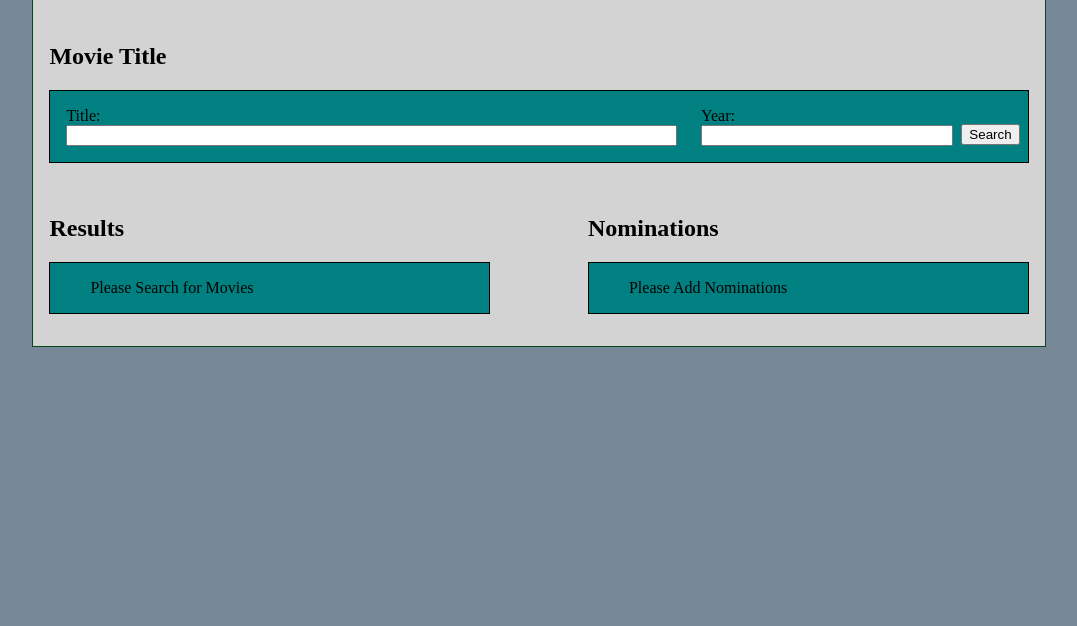
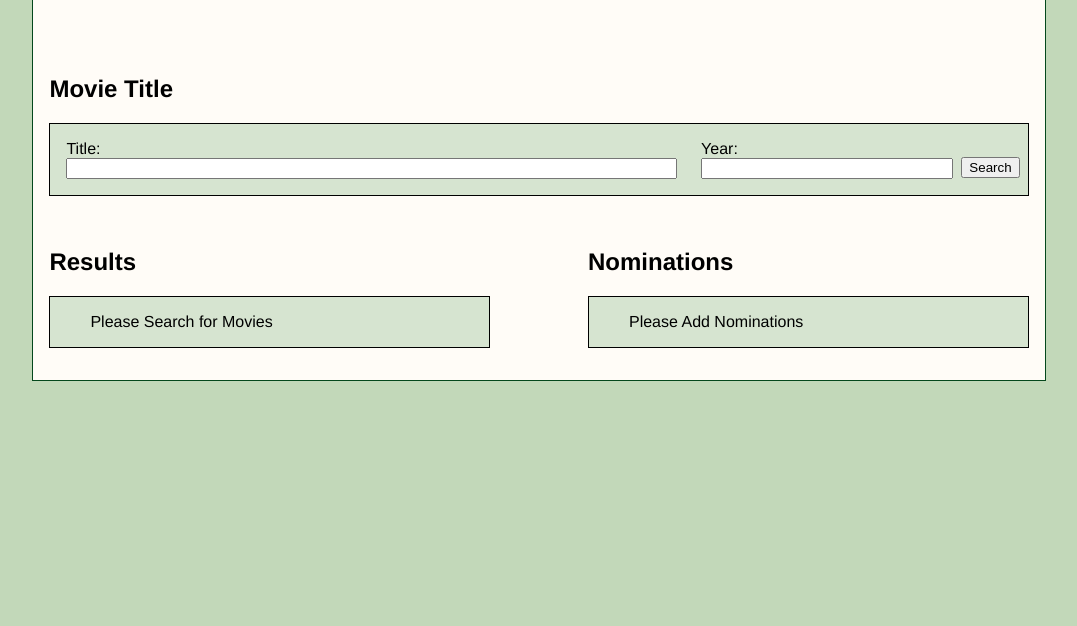
Before and after one commit to edwardhaddican/ShopifyInternChallengeWinter2021, a React app: page / in a window 1280 px wide. Shown: the part 174-800 px from the top of the page, without its empty margins (101-1178 px from the left). Built offline with nearby package versions, Linux system fonts and the light colour scheme.

Commit message:
worked on colors and added a banner

```diff
--- a/src/css/main.css
+++ b/src/css/main.css
@@ -1,6 +1,7 @@
 
 body{
-  background-color: #778899;
+  background-color: #C2D8B9;
+  font-family: 'Helvetica';
 }
 
 .main-container{
@@ -9,8 +10,9 @@ body{
   width: 80%;
   margin: 0 auto;
   margin-top:100px;
-  background-color: #d3d3d3;
+  background-color: #FFFCF7;
   border: 1px solid #04471C;
+
 }
 
 .title-heading{
@@ -25,7 +27,7 @@ body{
 }
 
 .searchbar-inner-container{
-  background-color:#008080;
+  background-color:#D6E4D0;
   display: flex;
   justify-content: center;
   flex-direction: row;
@@ -61,6 +63,12 @@ body{
   width: 100%;
 }
 
+.banner-container{
+  margin-left: 1.0rem;
+  color: red;
+  font-size: medium;
+}
+
 .results-nomination-container{
   display: flex;
   flex-direction: row;
@@ -74,7 +82,7 @@ body{
 }
 
 .result-list{
-  background-color:#008080;
+  background-color:#D6E4D0;
   border-style: solid;
   border-width: 1px;
 }
@@ -84,7 +92,7 @@ body{
 }
 
 .nominations-list{
-  background-color:#008080;
+  background-color:#D6E4D0;
   border-style: solid;
   border-width: 1px;
 }
--- /dev/null
+++ b/src/js/components/Banner.js
@@ -0,0 +1,9 @@
+import React from "react";
+
+export default function Banner() {
+  return (
+    <div className="banner-container">
+      <h3>Congratulations on selecting all 5 nominations!!!</h3>
+    </div>
+  )
+}
--- a/src/js/components/Main.js
+++ b/src/js/components/Main.js
@@ -2,6 +2,7 @@ import React from "react";
 import SearchBar from "./SearchBar"
 import Nominations from "./Nominations"
 import Results from "./Results"
+import Banner from "./Banner"
 
 import "../../css/main.css";
 
@@ -40,11 +41,13 @@ export default class MainPage extends React.Component {
     return (
       <div className="main-container">
         <h1 className="title-heading">The Shoppies!</h1>
+        {this.state.nominations.length === 5 ? <Banner /> : <p></p>}
         <SearchBar updateSearchResults={this.updateSearchResults} />
         <div className="results-nomination-container">
           <Results results={this.state.searchResults} addNomination={this.addNomination} nominations={this.state.nominations} />
           <Nominations nominations={this.state.nominations} removeNomination={this.removeNomination} />
         </div>
+
       </div>
     )
   }
```
